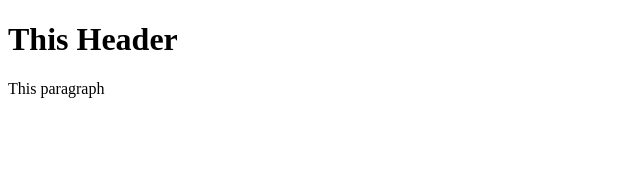
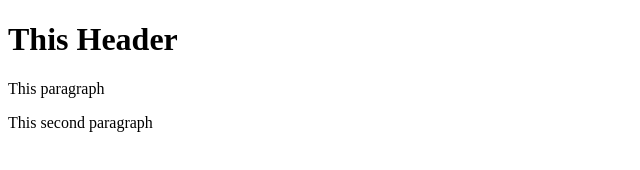
Before and after one commit to khoa1419/hehe, a plain HTML site: page index.html in a window 1280 px wide. Shown: the whole page, without its empty margins (0-640 px from the left). Drawn offline with Linux system fonts and the light colour scheme.

Commit message:
third commit

```diff
--- a/index.html
+++ b/index.html
@@ -6,5 +6,6 @@
 <body>
 	<h1>This Header</h1>
 	<p>This paragraph</p>
+	<p>This second paragraph</p>
 </body>
 </html>
```
